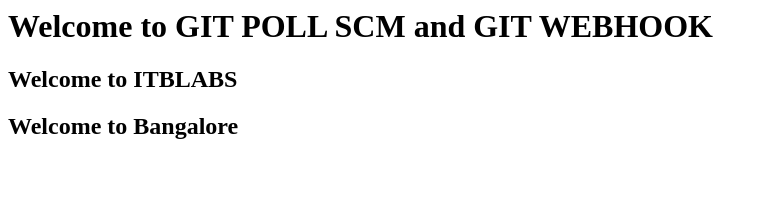
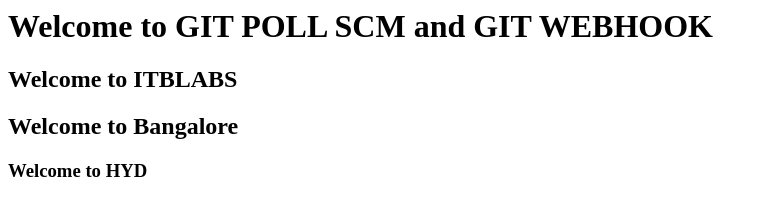
Before and after one commit to dinu-hub/html, a plain HTML site: page index.html in a window 1280 px wide. Shown: the whole page, without its empty margins (0-768 px from the left). Drawn offline with Linux system fonts and the light colour scheme.

Commit message:
added a new line

```diff
--- a/index.html
+++ b/index.html
@@ -2,4 +2,5 @@
 <h1>Welcome to GIT POLL SCM and GIT WEBHOOK</h1>
 <h2>Welcome to ITBLABS</h2>
 <h2>Welcome to Bangalore</h2>
+<h3>Welcome to HYD</h3>
 </html>
```
